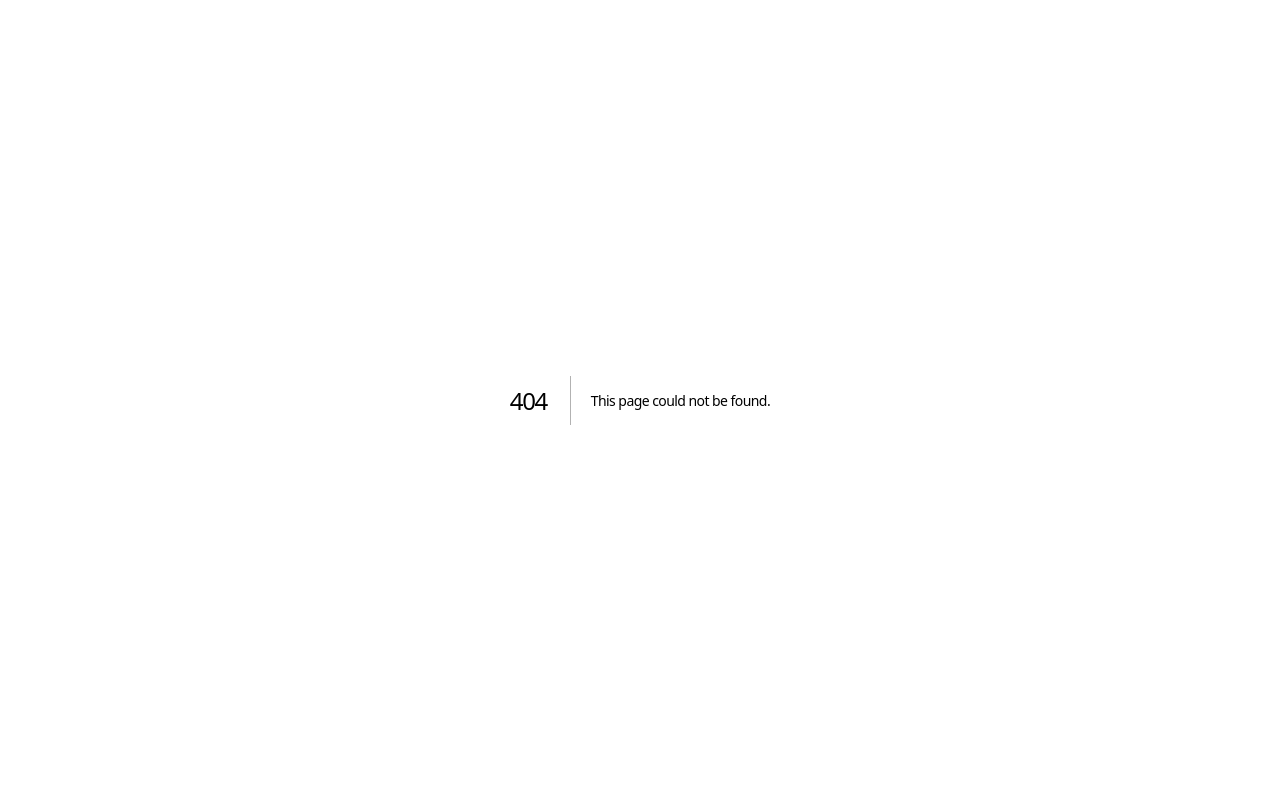
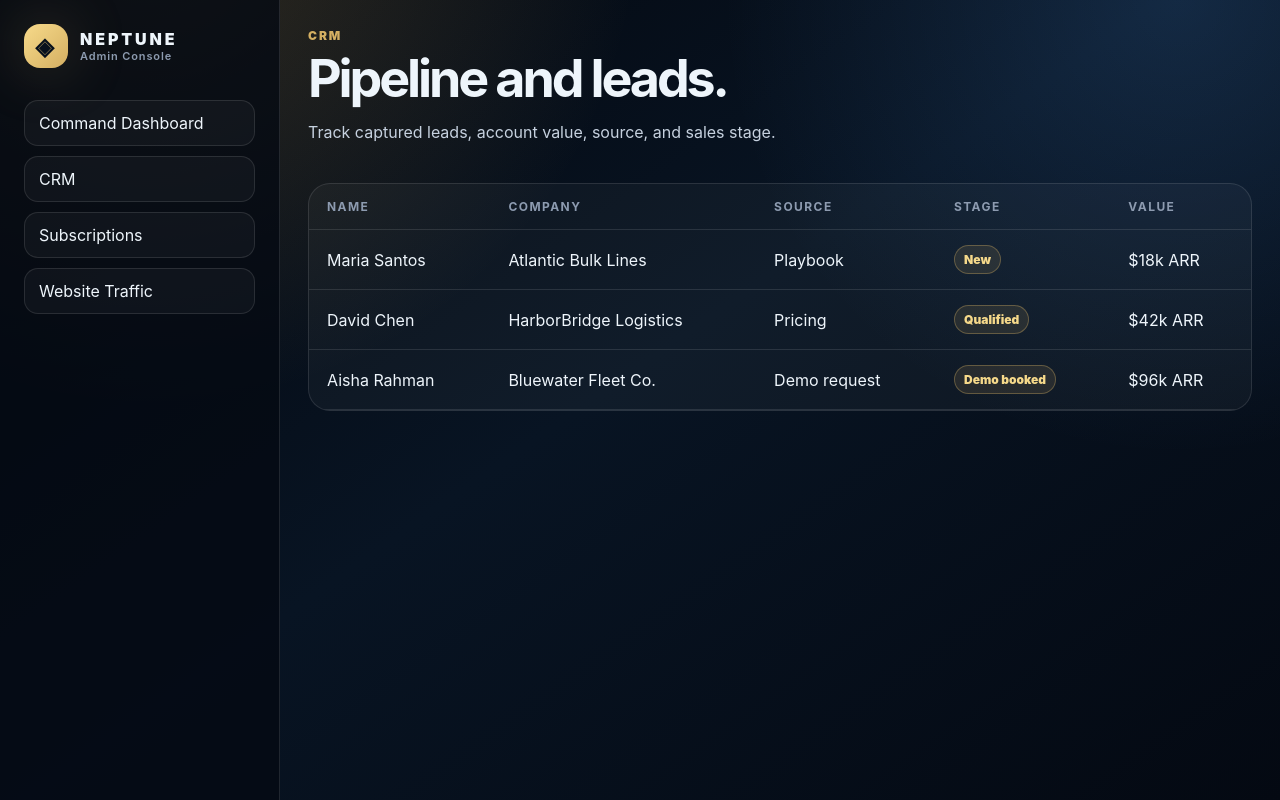
Before and after one commit to eagleconsulting954-a11y/Neptune-product, a Next.js app: page /admin/crm in a window 1280 px wide. Before the commit this address had no page. Built offline with nearby package versions, Linux system fonts and the light colour scheme.

Commit message:
Add CRM dashboard

```diff
--- /dev/null
+++ b/app/admin/crm/page.tsx
@@ -0,0 +1,10 @@
+import { crmLeads } from "@/src/lib/mock-data";
+
+export default function CRMPage() {
+  return (
+    <>
+      <div className="admin-top"><div><div className="eyebrow">CRM</div><h1 style={{fontSize:52}}>Pipeline and leads.</h1><p className="lede" style={{fontSize:16}}>Track captured leads, account value, source, and sales stage.</p></div></div>
+      <div className="data-grid"><table><thead><tr><th>Name</th><th>Company</th><th>Source</th><th>Stage</th><th>Value</th></tr></thead><tbody>{crmLeads.map(lead => <tr key={lead.company}><td>{lead.name}</td><td>{lead.company}</td><td>{lead.source}</td><td><span className="status">{lead.stage}</span></td><td>{lead.value}</td></tr>)}</tbody></table></div>
+    </>
+  );
+}
```
